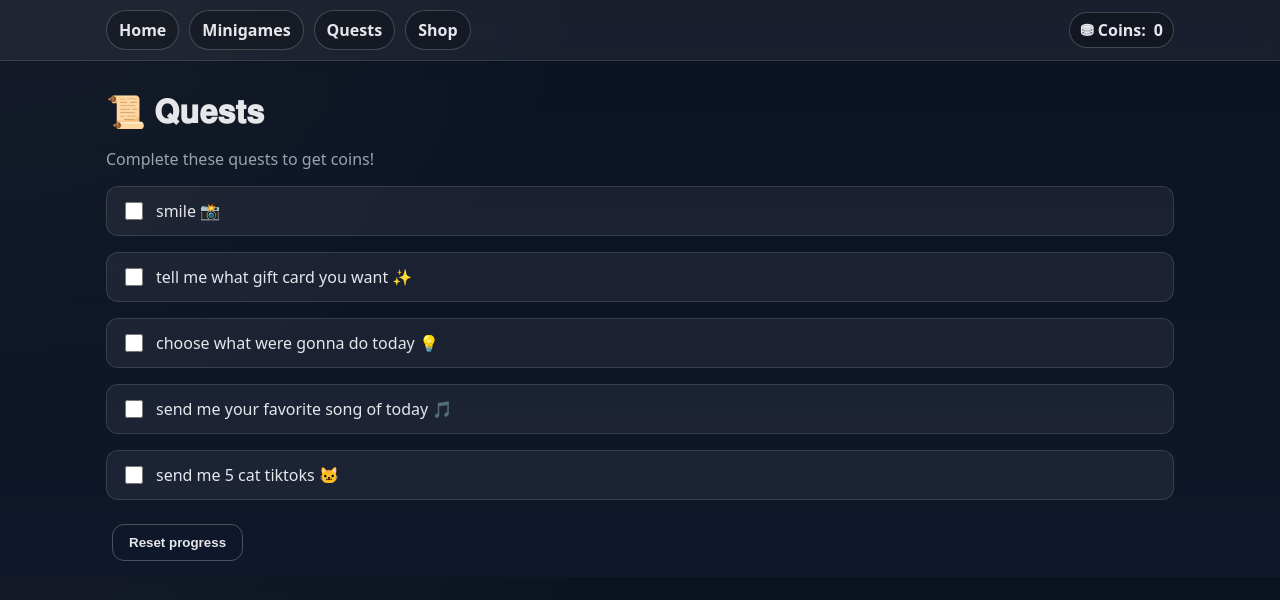
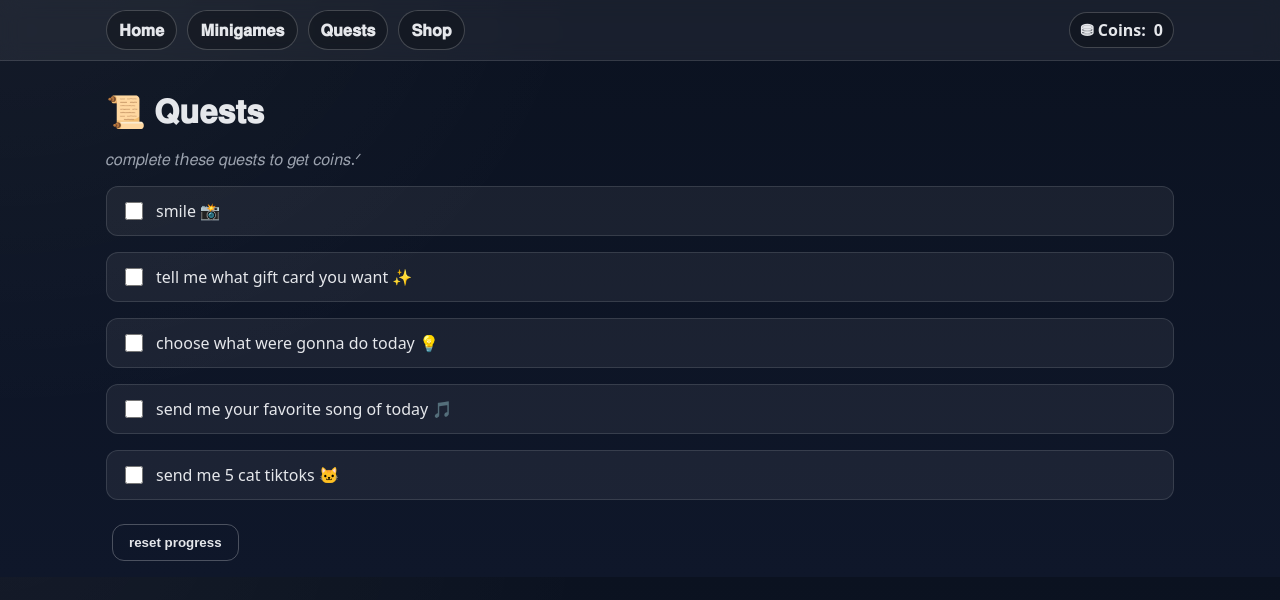
Before and after one commit to vmaaavie/birthday, a plain HTML site: page quests.html in a window 1280 px wide. Drawn offline with Linux system fonts and the light colour scheme.

Commit message:
Update quests.html

```diff
--- a/quests.html
+++ b/quests.html
@@ -35,10 +35,10 @@ h1{margin:12px 0}
 <header class="topnav">
   <div class="wrap">
     <nav class="links">
-      <a href="index.html">Home</a>
-      <a href="minigames.html">Minigames</a>
-      <a href="quests.html">Quests</a>
-      <a href="shop.html">Shop</a>
+      <a href="index.html">𝐇𝐨𝐦𝐞</a>
+      <a href="minigames.html">𝐌𝐢𝐧𝐢𝐠𝐚𝐦𝐞𝐬</a>
+      <a href="quests.html">𝐐𝐮𝐞𝐬𝐭𝐬</a>
+      <a href="shop.html">𝐒𝐡𝐨𝐩</a>
     </nav>
     <div class="pill">⛃ Coins: <span id="coinCount">0</span></div>
   </div>
@@ -46,10 +46,10 @@ h1{margin:12px 0}
 
 <div class="container">
   <h1>📜 𝐐𝐮𝐞𝐬𝐭𝐬 </h1>
-  <p class="note" style="color:var(--muted)">Complete these quests to get coins!</p>
+  <p class="note" style="color:var(--muted)">𝑐𝑜𝑚𝑝𝑙𝑒𝑡𝑒 𝑡𝘩𝑒𝑠𝑒 𝑞𝑢𝑒𝑠𝑡𝑠 𝑡𝑜 𝑔𝑒𝑡 𝑐𝑜𝑖𝑛𝑠.ᐟ</p>
   <div class="grid" id="questList"></div>
   <div style="margin-top:16px">
-    <button class="btn ghost" id="resetBtn">Reset progress</button>
+    <button class="btn ghost" id="resetBtn">reset progress</button>
   </div>
 </div>
 
```
